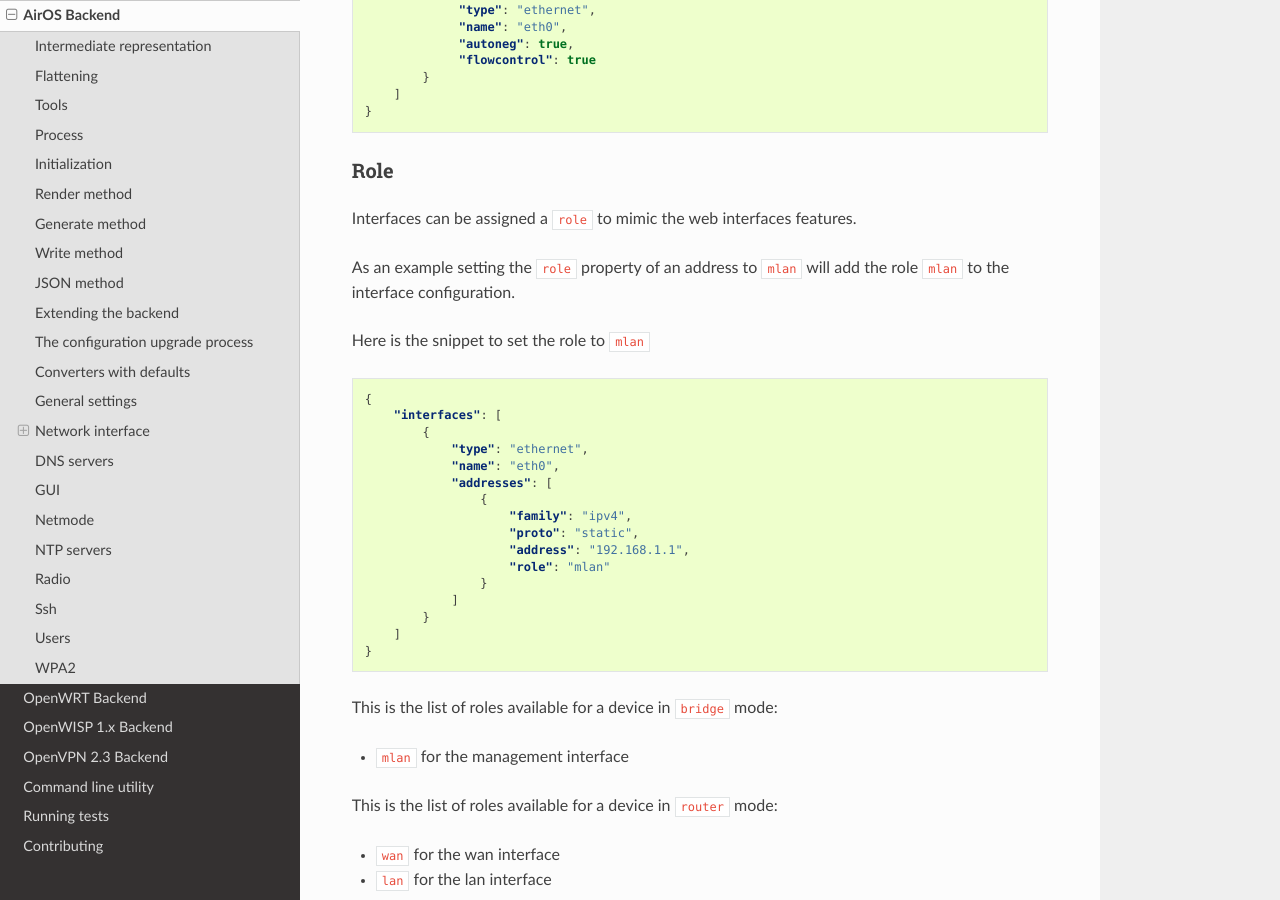
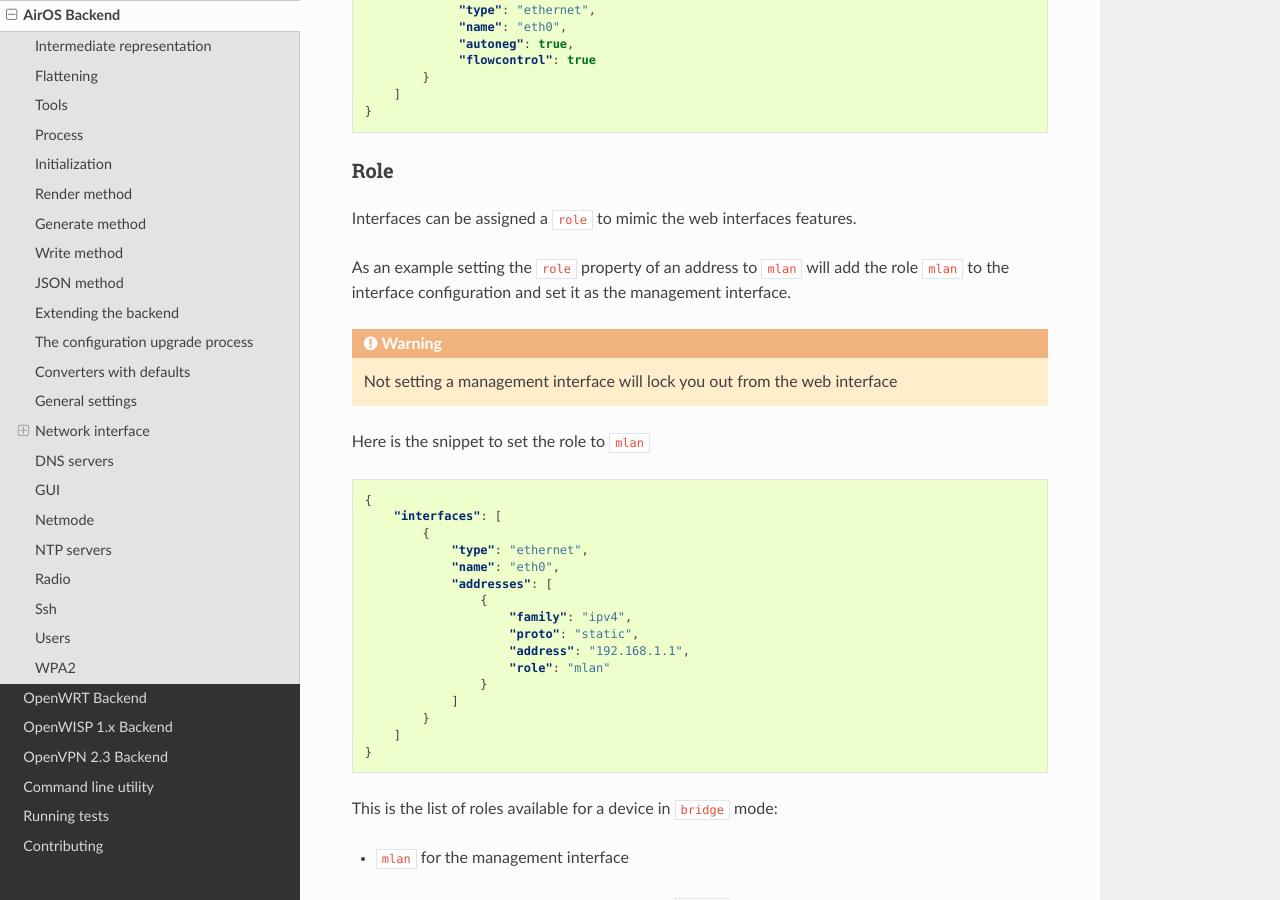
Before and after one commit to openwisp/netjsonconfig, a Sphinx documentation site: the page built from docs/source/backends/airos.rst, in a window 1280 px wide and 900 px high, scrolled down 4226 px. Built offline with Sphinx 7.4.7 and the Read the Docs theme 2.0.0, drawn with Linux system fonts in a browser that asks for light colours.

Commit message:
[airos] added warning about absence of management interface
also added clarification about mlan -> management lan

```diff
--- a/docs/source/backends/airos.rst
+++ b/docs/source/backends/airos.rst
@@ -190,7 +190,11 @@
 
 Interfaces can be assigned a ``role`` to mimic the web interfaces features.
 
-As an example setting the ``role`` property of an address to ``mlan`` will add the role ``mlan`` to the interface configuration.
+As an example setting the ``role`` property of an address to ``mlan`` will add the role ``mlan`` to the interface configuration and set it as the management interface.
+
+.. warning::
+
+    Not setting a management interface will lock you out from the web interface
 
 Here is the snippet to set the role to ``mlan``
 
```
